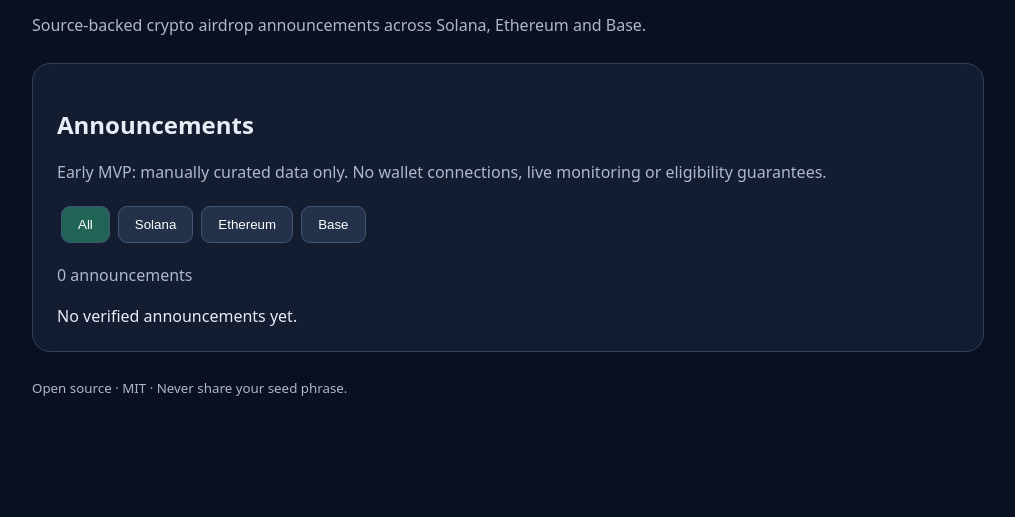
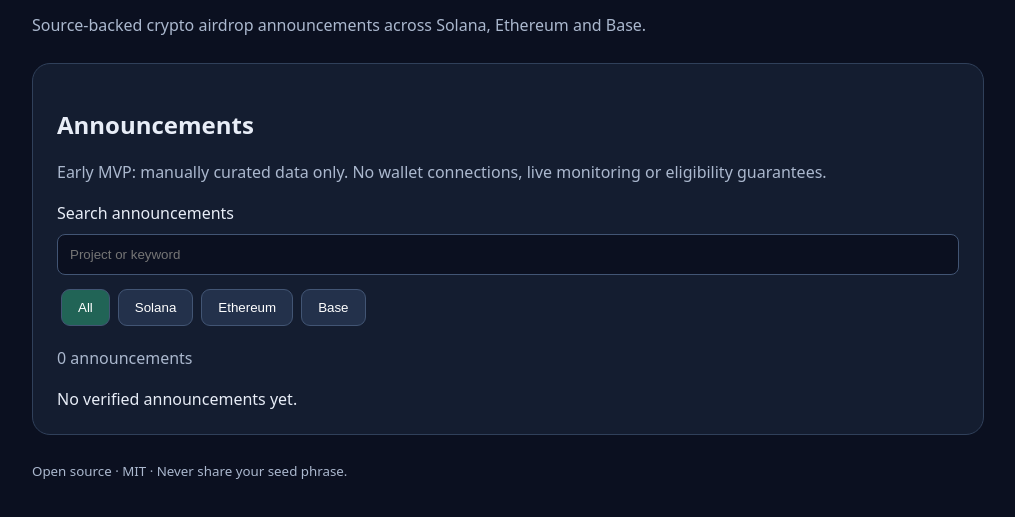
Before and after one commit to tobiaszskup07-gif/AirdropRadar, a plain HTML site: page index.html in a window 1280 px wide. Shown: the part 291-808 px from the top of the page, without its empty margins (132-1147 px from the left). Drawn offline with Linux system fonts and the light colour scheme.

Commit message:
Add searchable announcement dashboard

```diff
--- a/index.html
+++ b/index.html
@@ -1,4 +1,4 @@
 <!doctype html><html lang="en"><meta charset="utf-8"><meta name="viewport" content="width=device-width,initial-scale=1"><title>AirdropRadar</title><style>
-*{box-sizing:border-box}body{margin:0;background:#0b1020;color:#e8edf7;font:16px system-ui}main{max-width:1000px;margin:auto;padding:40px 24px}h1{font-size:clamp(36px,7vw,68px);letter-spacing:-.05em;margin:40px 0 10px}a,strong{color:#70e0c2}p{line-height:1.6;color:#abb8ce}.panel{background:#141d30;border:1px solid #30405a;border-radius:18px;padding:24px;margin:24px 0}button{background:#23314b;color:white;border:1px solid #425574;padding:10px 16px;border-radius:9px;margin:4px;cursor:pointer}button[aria-pressed=true]{background:#216456}article{border-top:1px solid #30405a;padding:12px 0}small{color:#abb8ce}</style><main><strong>◉ AirdropRadar</strong><h1>Find the signal.<br>Skip the noise.</h1><p>Source-backed crypto airdrop announcements across Solana, Ethereum and Base.</p><section class="panel"><h2>Announcements</h2><p>Early MVP: manually curated data only. No wallet connections, live monitoring or eligibility guarantees.</p><div id="filters"></div><p id="count"></p><div id="entries" aria-live="polite">Loading…</div></section><small>Open source · MIT · Never share your seed phrase.</small></main><script>
-let entries=[],active='All';const filters=document.querySelector('#filters'),out=document.querySelector('#entries');function render(){out.replaceChildren();const rows=entries.filter(x=>active==='All'||x.chain===active);document.querySelector('#count').textContent=rows.length+' announcements';if(!rows.length)out.textContent='No verified announcements yet.';for(const x of rows){const a=document.createElement('article'),h=document.createElement('h3'),p=document.createElement('p'),l=document.createElement('a');h.textContent=x.project+' · '+x.chain+' · '+x.status;p.textContent=x.summary;l.textContent='Source';try{const u=new URL(x.source_url);if(u.protocol==='https:'){l.href=u.href;l.rel='noopener noreferrer';a.append(h,p,l)}else a.append(h,p)}catch{a.append(h,p)}out.append(a)}}for(const chain of ['All','Solana','Ethereum','Base']){const b=document.createElement('button');b.textContent=chain;b.setAttribute('aria-pressed',String(chain===active));b.onclick=()=>{active=chain;for(const el of filters.children)el.setAttribute('aria-pressed',String(el===b));render()};filters.append(b)}fetch('./data/announcements.json').then(r=>{if(!r.ok)throw Error();return r.json()}).then(d=>{if(!Array.isArray(d))throw Error();entries=d;render()}).catch(()=>{out.textContent='Unable to load data.'});
+*{box-sizing:border-box}body{margin:0;background:#0b1020;color:#e8edf7;font:16px system-ui}main{max-width:1000px;margin:auto;padding:40px 24px}h1{font-size:clamp(36px,7vw,68px);letter-spacing:-.05em;margin:40px 0 10px}a,strong{color:#70e0c2}p{line-height:1.6;color:#abb8ce}.panel{background:#141d30;border:1px solid #30405a;border-radius:18px;padding:24px;margin:24px 0}button{background:#23314b;color:white;border:1px solid #425574;padding:10px 16px;border-radius:9px;margin:4px;cursor:pointer}button[aria-pressed=true]{background:#216456}article{border-top:1px solid #30405a;padding:12px 0}small{color:#abb8ce}</style><main><strong>◉ AirdropRadar</strong><h1>Find the signal.<br>Skip the noise.</h1><p>Source-backed crypto airdrop announcements across Solana, Ethereum and Base.</p><section class="panel"><h2>Announcements</h2><p>Early MVP: manually curated data only. No wallet connections, live monitoring or eligibility guarantees.</p><label for="search">Search announcements</label><input id="search" type="search" placeholder="Project or keyword" style="display:block;width:100%;padding:12px;margin:10px 0;border-radius:8px;background:#0b1020;color:white;border:1px solid #425574"><div id="filters"></div><p id="count"></p><div id="entries" aria-live="polite">Loading…</div></section><small>Open source · MIT · Never share your seed phrase.</small></main><script>
+let entries=[],active='All';const filters=document.querySelector('#filters'),out=document.querySelector('#entries');function render(){out.replaceChildren();const rows=entries.filter(x=>(active==='All'||x.chain===active)&&[x.project,x.summary,x.status].join(' ').toLowerCase().includes(document.querySelector('#search').value.toLowerCase()));document.querySelector('#count').textContent=rows.length+' announcements';if(!rows.length)out.textContent='No verified announcements yet.';for(const x of rows){const a=document.createElement('article'),h=document.createElement('h3'),p=document.createElement('p'),l=document.createElement('a');h.textContent=x.project+' · '+x.chain+' · '+x.status;p.textContent=x.summary;l.textContent='Source';try{const u=new URL(x.source_url);if(u.protocol==='https:'){l.href=u.href;l.rel='noopener noreferrer';a.append(h,p,l)}else a.append(h,p)}catch{a.append(h,p)}out.append(a)}}for(const chain of ['All','Solana','Ethereum','Base']){const b=document.createElement('button');b.textContent=chain;b.setAttribute('aria-pressed',String(chain===active));b.onclick=()=>{active=chain;for(const el of filters.children)el.setAttribute('aria-pressed',String(el===b));render()};filters.append(b)}document.querySelector('#search').addEventListener('input',render);fetch('./data/announcements.json').then(r=>{if(!r.ok)throw Error();return r.json()}).then(d=>{if(!Array.isArray(d))throw Error();entries=d;render()}).catch(()=>{out.textContent='Unable to load data.'});
 </script></html>
```
